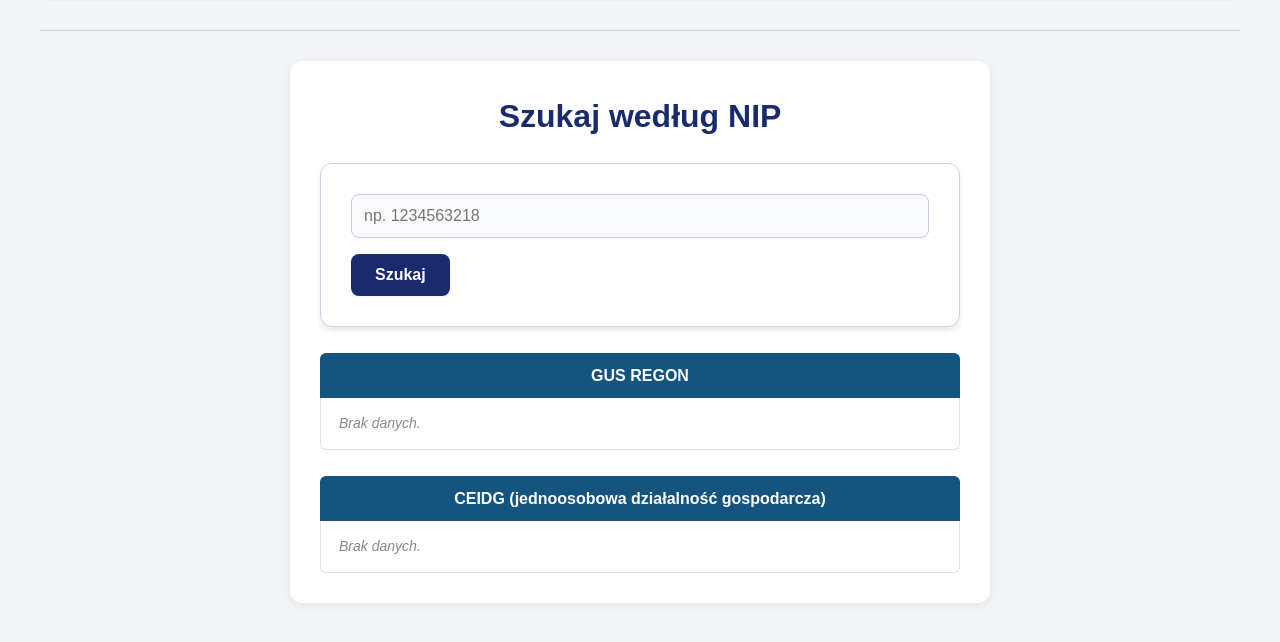
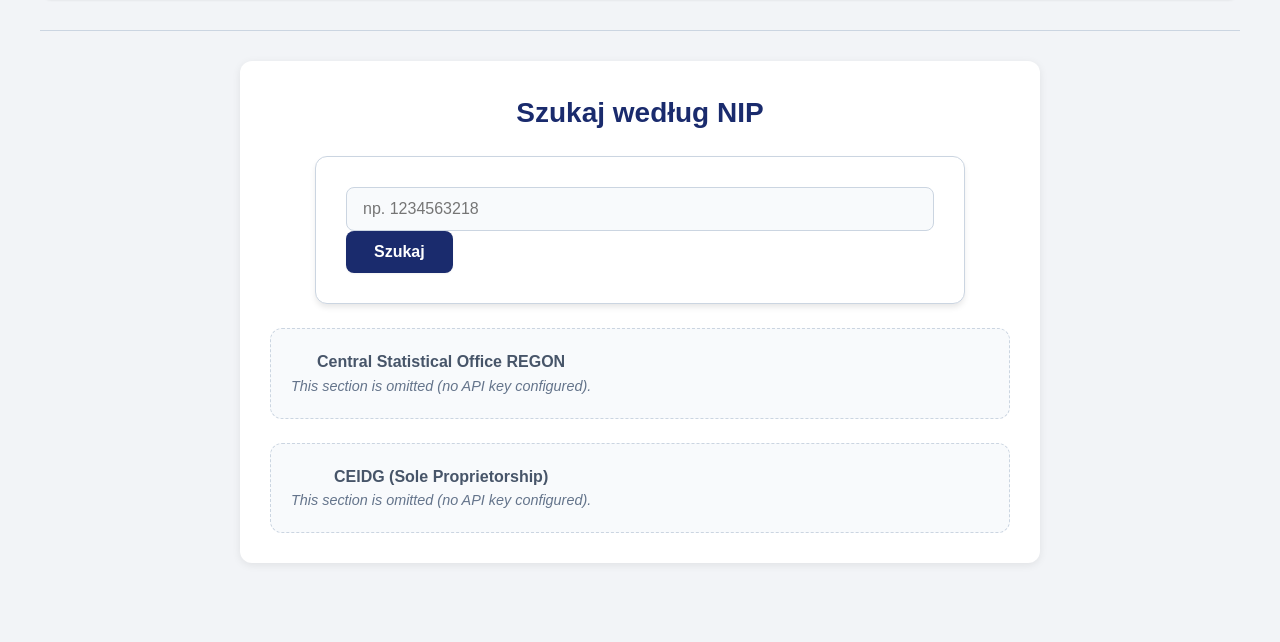
Before and after one commit to deonyamwanza1-cmyk/WebApp, a Flask app: page /szukaj in a window 1280 px wide. Shown: the part 108-750 px from the top of the page. Run offline with Flask 3, Linux system fonts and the light colour scheme; some libraries are stand-ins or nearby versions.

Commit message:
Update search layout with CSS Grid and scrollable bank accounts

```diff
--- a/templates/search_company.html
+++ b/templates/search_company.html
@@ -6,29 +6,35 @@
   <link rel="stylesheet" href="{{ url_for('static', filename='style.css') }}">
   <style>
     body { font-family: Arial, sans-serif; background:#f2f4f7; padding:40px; }
-    .box { max-width:700px; margin:0 auto; background:#fff; border-radius:12px;
-           padding:30px; box-shadow:0 2px 8px rgba(0,0,0,.08); }
-    h1 { color:#1a2b6d; margin-top:0; }
-    input[type=text] { width:100%; padding:12px; font-size:16px;
-                        border:1px solid #ccd; border-radius:8px; margin-bottom:16px;
-                        box-sizing:border-box; }
-    button { background:#1a2b6d; color:#fff; border:none; padding:12px 24px;
-             border-radius:8px; font-size:16px; cursor:pointer; }
+    .box { max-width:800px; margin:0 auto; background:#fff; border-radius:12px; padding:30px; box-shadow:0 2px 8px rgba(0,0,0,.08); }
+    h1 { color:#1a2b6d; margin-top:0; font-size: 1.75rem; }
+
+    /* Search Bar Styling */
+    .search-row { display: flex; gap: 10px; margin-bottom: 24px; }
+    input[type=text] { flex-grow: 1; padding:12px 16px; font-size:16px; border:1px solid #cbd5e1; border-radius:8px; box-sizing:border-box; }
+    button { background:#1a2b6d; color:#fff; border:none; padding:12px 28px; border-radius:8px; font-size:16px; font-weight: 600; cursor:pointer; transition: background 0.2s; }
     button:hover { background:#142257; }
-    .blad { color:#b00020; margin-top:14px; }
+    .blad { background: #fef2f2; color: #b91c1c; padding: 12px 16px; border-radius: 8px; border: 1px solid #f87171; margin-bottom: 24px; font-weight: 500; }
 
-    .sekcja { margin-top:26px; }
-    .sekcja h2 {
-      font-size:16px; background:#14547f; color:#fff;
-      padding:10px 14px; border-radius:6px 6px 0 0; margin:0;
-    }
-    .sekcja .tresc {
-      border:1px solid #e0e4e8; border-top:none;
-      border-radius:0 0 6px 6px; padding:14px 18px;
-    }
-    .sekcja .tresc dt { font-weight:bold; font-size:13px; margin-top:8px; color:#333; }
-    .sekcja .tresc dd { margin:0; font-size:14px; }
-    .info-pominieto { color:#888; font-style:italic; font-size:14px; }
+    /* Modern Card UI */
+    .results-card { background: #fff; border-radius: 12px; border: 1px solid #e2e8f0; overflow: hidden; margin-top: 24px; box-shadow: 0 4px 6px -1px rgba(0,0,0,0.05); }
+    .results-header { background: #14547f; color: white; padding: 16px 24px; font-weight: 600; font-size: 1.1rem; margin: 0; }
+
+    /* CSS Grid Layout for Data */
+    .results-grid { display: grid; grid-template-columns: repeat(auto-fit, minmax(220px, 1fr)); gap: 24px; padding: 24px; }
+    .data-group { display: flex; flex-direction: column; gap: 6px; }
+    .data-group.full-width { grid-column: 1 / -1; }
+    .data-label { font-size: 0.8rem; font-weight: 700; color: #64748b; text-transform: uppercase; letter-spacing: 0.5px; }
+    .data-value { font-size: 1rem; color: #0f172a; font-weight: 500; }
+
+    /* Badges & Scrollable Areas */
+    .status-badge { display: inline-block; padding: 4px 12px; border-radius: 999px; font-size: 0.85rem; font-weight: 700; background: #dcfce7; color: #166534; width: max-content; }
+    .bank-accounts-box { max-height: 120px; overflow-y: auto; background: #f8fafc; padding: 16px; border-radius: 8px; border: 1px solid #cbd5e1; font-family: monospace; font-size: 0.9rem; line-height: 1.6; color: #334155; word-break: break-all; }
+
+    /* Omitted / Disabled Sections */
+    .omitted-section { background: #f8fafc; border: 1px dashed #cbd5e1; border-radius: 12px; padding: 20px; margin-top: 24px; display: flex; align-items: center; justify-content: space-between; gap: 20px; }
+    .omitted-title { font-weight: 600; color: #475569; font-size: 1rem; margin: 0; }
+    .omitted-text { color: #64748b; font-size: 0.9rem; font-style: italic; margin: 0; }
   </style>
 </head>
 <body>
@@ -50,79 +56,92 @@
     </form>
 
     {% if blad_glowny %}
-      <p class="blad">{{ blad_glowny }}</p>
+      <div class="blad">{{ blad_glowny }}</div>
     {% endif %}
 
-    <!-- Biała Lista VAT -->
+    <!-- Biała Lista VAT (Active Card) -->
     {% if wynik_vat %}
-      <div class="sekcja">
-        <h2>Biała Lista Podatników VAT</h2>
-        <div class="tresc">
-          <dl>
-            <dt>Nazwa</dt><dd>{{ wynik_vat.name }}</dd>
-            <dt>NIP</dt><dd>{{ wynik_vat.nip }}</dd>
-            <dt>REGON</dt><dd>{{ wynik_vat.regon }}</dd>
-            <dt>KRS</dt><dd>{{ wynik_vat.krs or '—' }}</dd>
-            <dt>Status VAT</dt><dd>{{ wynik_vat.statusVat }}</dd>
-            <dt>Adres</dt><dd>{{ wynik_vat.workingAddress or wynik_vat.residenceAddress }}</dd>
-            {% if wynik_vat.accountNumbers %}
-              <dt>Rachunki bankowe</dt>
-              <dd>{{ wynik_vat.accountNumbers | join(', ') }}</dd>
-            {% endif %}
-          </dl>
+      <div class="results-card">
+        <h2 class="results-header">White List of VAT Taxpayers</h2>
+        <div class="results-grid">
+
+          <div class="data-group full-width">
+            <span class="data-label">Name</span>
+            <span class="data-value">{{ wynik_vat.name }}</span>
+          </div>
+
+          <div class="data-group">
+            <span class="data-label">Tax Identification Number (NIP)</span>
+            <span class="data-value">{{ wynik_vat.nip }}</span>
+          </div>
+
+          <div class="data-group">
+            <span class="data-label">REGON</span>
+            <span class="data-value">{{ wynik_vat.regon }}</span>
+          </div>
+
+          <div class="data-group">
+            <span class="data-label">National Court Register (KRS)</span>
+            <span class="data-value">{{ wynik_vat.krs or '—' }}</span>
+          </div>
+
+          <div class="data-group">
+            <span class="data-label">VAT Status</span>
+            <span class="status-badge">{{ wynik_vat.statusVat }}</span>
+          </div>
+
+          <div class="data-group full-width">
+            <span class="data-label">Registered Address</span>
+            <span class="data-value">{{ wynik_vat.workingAddress or wynik_vat.residenceAddress }}</span>
+          </div>
+
+          {% if wynik_vat.accountNumbers %}
+          <div class="data-group full-width">
+            <span class="data-label">Bank Accounts ({{ wynik_vat.accountNumbers|length }})</span>
+            <div class="bank-accounts-box">
+              {{ wynik_vat.accountNumbers | join(', ') }}
+            </div>
+          </div>
+          {% endif %}
+
         </div>
       </div>
     {% endif %}
 
-    <!-- KRS -->
+    <!-- KRS Data Render (If Available) -->
     {% if wynik_krs %}
-      <div class="sekcja">
-        <h2>Krajowy Rejestr Sądowy (KRS)</h2>
-        <div class="tresc">
-          <dl>
+      <div class="results-card">
+        <h2 class="results-header">National Court Register (KRS) Data</h2>
+        <div class="results-grid">
             {% for klucz, wartosc in wynik_krs.items() %}
-              <dt>{{ klucz }}</dt><dd>{{ wartosc }}</dd>
+              <div class="data-group {% if wartosc|length > 50 %}full-width{% endif %}">
+                <span class="data-label">{{ klucz }}</span>
+                <span class="data-value">{{ wartosc }}</span>
+              </div>
             {% endfor %}
-          </dl>
         </div>
       </div>
     {% endif %}
 
-    <!-- GUS REGON -->
-    <div class="sekcja">
-      <h2>GUS REGON</h2>
-      <div class="tresc">
-        {% if wynik_regon %}
-          <dl>
-            {% for klucz, wartosc in wynik_regon.items() %}
-              <dt>{{ klucz }}</dt><dd>{{ wartosc }}</dd>
-            {% endfor %}
-          </dl>
-        {% elif info_regon %}
-          <p class="info-pominieto">Sekcja {{ info_regon }}. Aby ją aktywować, dodaj klucz REGON_API_KEY w pliku company_search.py.</p>
-        {% else %}
-          <p class="info-pominieto">Brak danych.</p>
-        {% endif %}
+    <!-- GUS REGON Omitted State -->
+    {% if not wynik_regon %}
+      <div class="omitted-section">
+        <div>
+          <h3 class="omitted-title">Central Statistical Office REGON</h3>
+          <p class="omitted-text">This section is omitted (no API key configured).</p>
+        </div>
       </div>
-    </div>
+    {% endif %}
 
-    <!-- CEIDG -->
-    <div class="sekcja">
-      <h2>CEIDG (jednoosobowa działalność gospodarcza)</h2>
-      <div class="tresc">
-        {% if wynik_ceidg %}
-          <dl>
-            {% for klucz, wartosc in wynik_ceidg.items() %}
-              <dt>{{ klucz }}</dt><dd>{{ wartosc }}</dd>
-            {% endfor %}
-          </dl>
-        {% elif info_ceidg %}
-          <p class="info-pominieto">Sekcja {{ info_ceidg }}. Aby ją aktywować, dodaj klucz CEIDG_API_KEY w pliku company_search.py.</p>
-        {% else %}
-          <p class="info-pominieto">Brak danych.</p>
-        {% endif %}
+    <!-- CEIDG Omitted State -->
+    {% if not wynik_ceidg %}
+      <div class="omitted-section">
+        <div>
+          <h3 class="omitted-title">CEIDG (Sole Proprietorship)</h3>
+          <p class="omitted-text">This section is omitted (no API key configured).</p>
+        </div>
       </div>
-    </div>
+    {% endif %}
 
   </div>
 </body>
```
